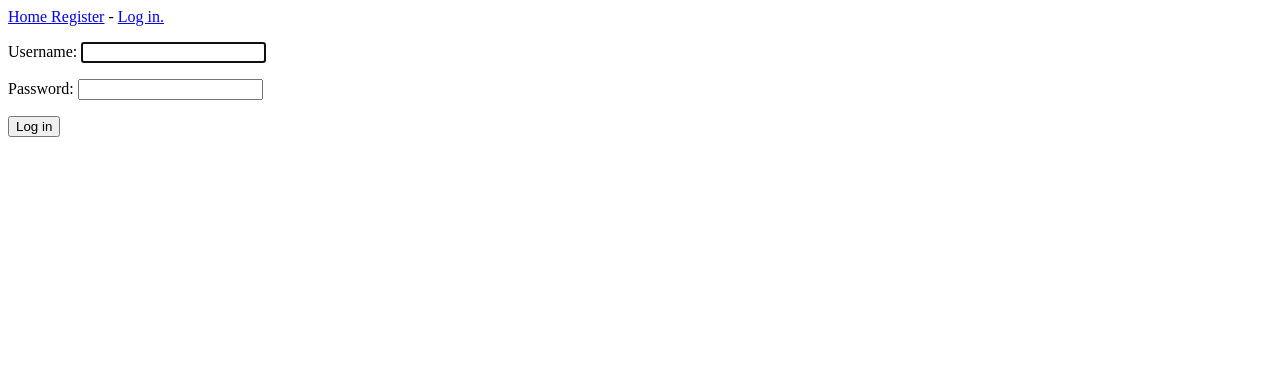
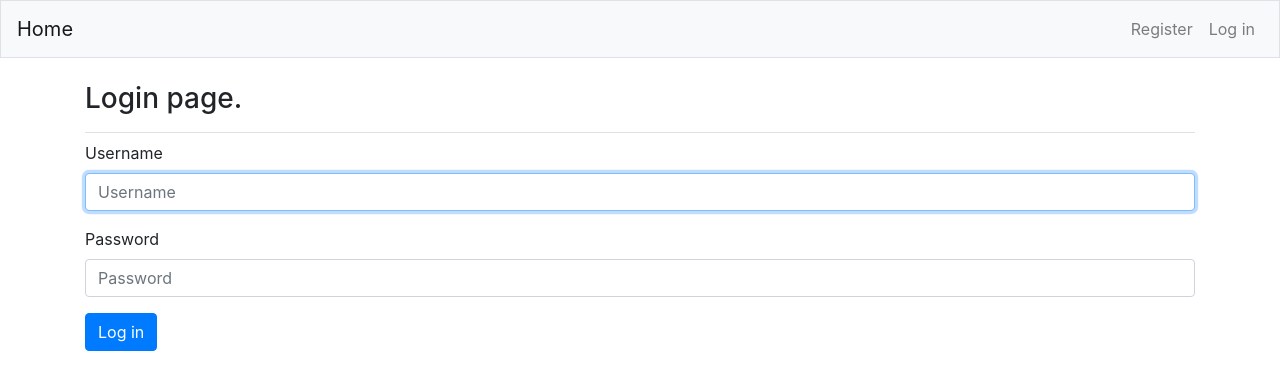
Before and after one commit to kalexf/kpv2, a Django app: page /users/login/ in a window 1280 px wide. Shown: the top 390 px of the page. Run offline with Django 4.2, Linux system fonts and the light colour scheme; some libraries are stand-ins or nearby versions.

Commit message:
adding bootstrap features to base, login

```diff
--- a/planner/templates/planner/base.html
+++ b/planner/templates/planner/base.html
@@ -1,18 +1,57 @@
-<p>
-  <a href="{% url 'planner:home' %}"> Home </a>
-  {% if user.is_authenticated %}
-    {{ user.username }}.
-    <a href="{% url 'users:logout' %}">Log out</a>
-    <a href="{% url 'planner:history' %}"> Activity History </a>
-    <a href="{% url 'planner:mileage' %}"> Mileage History</a>
+{% load bootstrap4 %}
+<!--bootstrap instructions copied from Crash Course Python E. Matthes-->
+<!doctype html>
+<html lang="en">
+<head>
+  <meta charset="utf-8">
+  <meta name="viewport" content="width=device-width, initial-scale=1,
+    shrink-to-fit=no">
+  <title>#TODO TITLE</title>
 
-  {% else %}
-    <a href="{% url 'users:register' %}">Register</a> -
-    <a href="{% url 'users:login' %}">Log in.</a>
-  {% endif %}
+  {% bootstrap_css %}
+  {% bootstrap_javascript jquery='full' %}
+</head>
 
-</p>
+<body>
+  <nav class="navbar navbar-expand-md navbar-light bg-light mb-4 border">
+    <a class="navbar-brand" href="{% url 'planner:home'%}">Home</a>
 
-{% block content %}
+    <button class="navbar-toggler" type="button" data-toggle="collapse"
+      data-target="#navbarCollapse" aria-controls="navbarCollapse"
+      aria-expanded="false" aria-label="Toggle navigation">
+      <span class="navbar-toggle-cion"></span></button>
+    <div class="collapse navbar-collapse" id="navbarCollapse">
+      <ul class="navbar-nav ml-auto">
+        {% if user.is_authenticated %}
+          <li class="nav-item">
+            <span class="navbar-text">{{ user.username }}</span>
+          </li>
+          <li class="nav-item">
+            <a class="nav-link" href="{% url 'users:logout' %}">Log Out</a>
+          </li>
+          <li class="nav-item">
+            <a class="nav-link" href="{% url 'planner:history' %}">Activity History</a>
+          </li>
+          <li class="nav-item">
+            <a class="nav-link" href="{% url 'planner:mileage' %}">Weekly Distance</a>
+          </li>
+        {% else %}
+          <li class="nav-item">
+            <a class="nav-link" href="{% url 'users:register' %}">Register</a>
+          </li>
+          <li class="nav-item">
+            <a class="nav-link" href="{% url 'users:login' %}">Log in</a>
+          </li>
+        {% endif %}
+      </ul>
+    </div>
+  </nav>
 
-{% endblock content %}
+<main role="main" class="container">
+  <div class="pb-2 mb-2 border-bottom">
+    {% block page_header %}{% endblock page_header %}
+  </div>
+  <div>
+    {% block content %}
+    {% endblock content %}
+  </div>
--- a/planner/templates/planner/home.html
+++ b/planner/templates/planner/home.html
@@ -1,6 +1,10 @@
     <!-- home page showing activity table, options for adding/editing -->
 
   {% extends 'planner/base.html' %}
+  {% block page_header %}
+    <h3>Title for Home page</h3>
+      <p>Use this page to create new activities and build a schedule</p>
+  {% endblock page_header %}
     {% block content %}
       {% if user.is_authenticated %} <!-- Contains entire page -->
         {% if schedule_list %}
--- a/planner/templates/registration/login.html
+++ b/planner/templates/registration/login.html
@@ -1,4 +1,8 @@
 {% extends "planner/base.html" %}
+{% load bootstrap4 %}
+{% block page_header %}
+  <h3>Login page.</h3>
+{% endblock page_header %}
 {% block content %}
  {% if form.errors %}
  <p>
@@ -7,12 +11,12 @@
  </p>
  {% endif %}
 
- <form method="post"
- action="{% url 'users:login' %}">
+ <form method="post" action="{% url 'users:login' %}" class="form">
  {% csrf_token %}
- {{ form.as_p }}
- <button name="submit">Log in</button>
-
+ {% bootstrap_form form %}
+ {% buttons %}
+   <button name="submit" class="btn btn-primary">Log in</button>
+ {% endbuttons %}
  <input type="hidden" name="next"
  value="{% url 'planner:home' %}"/>
  </form>
```
